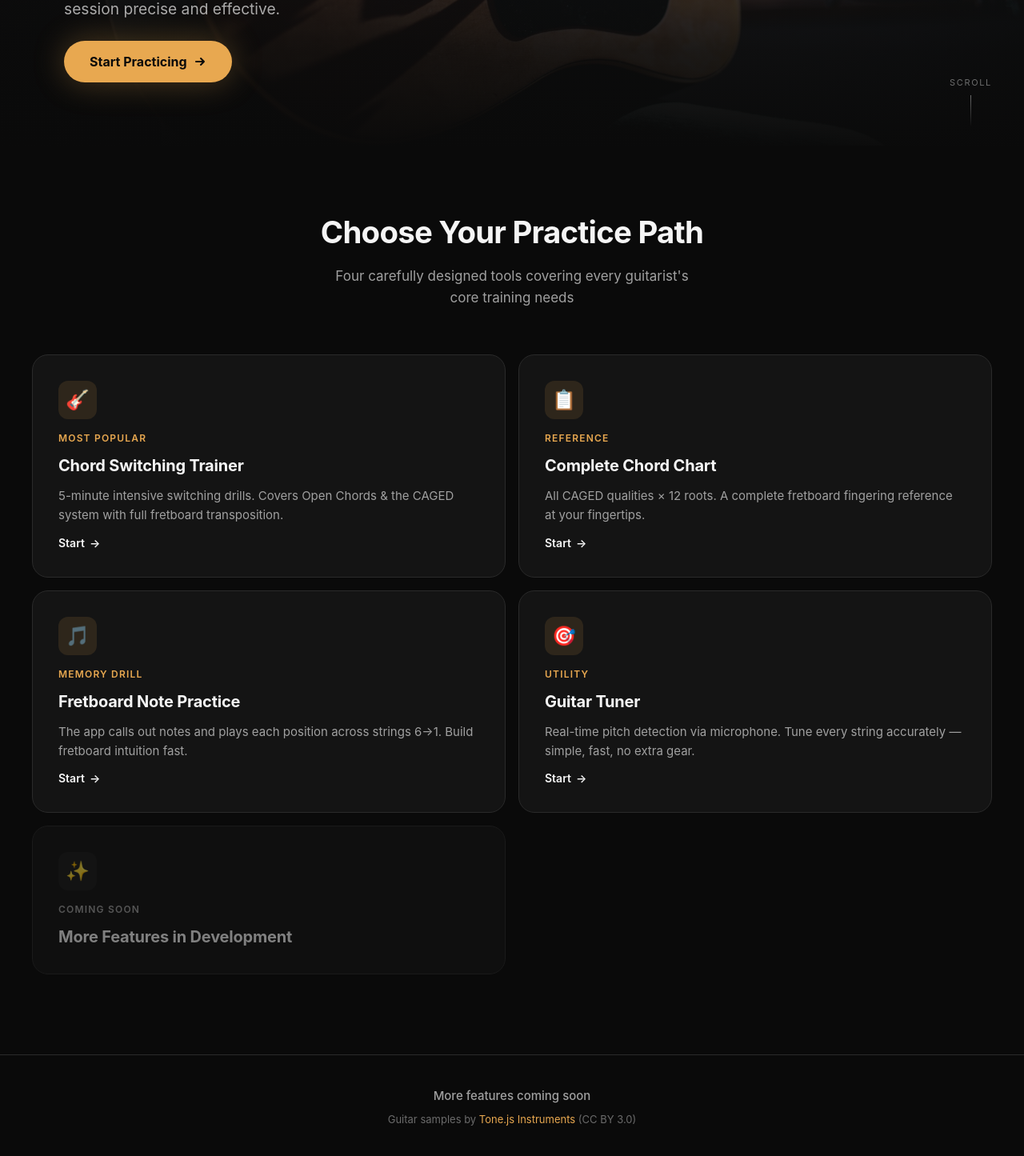
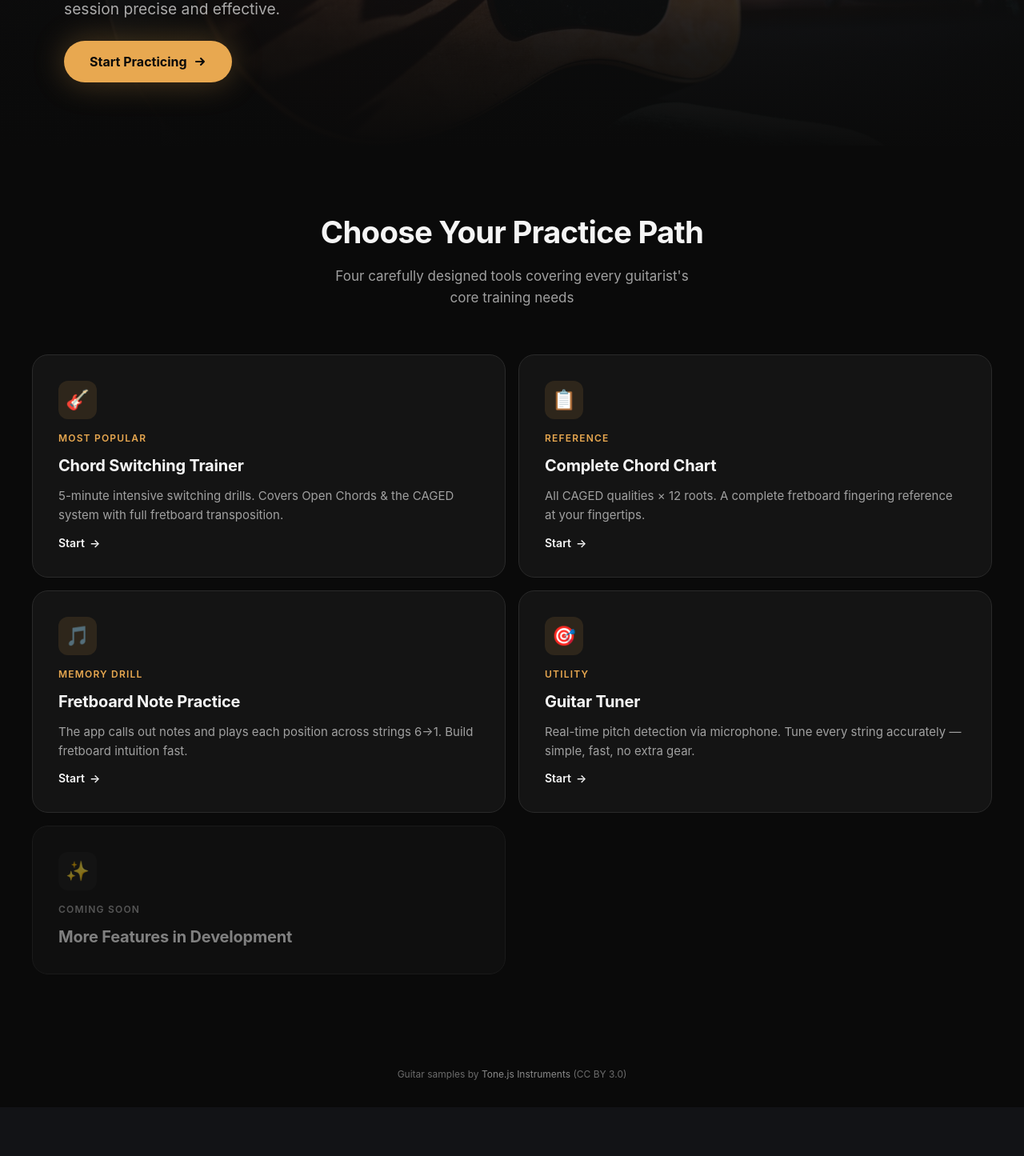
Before and after one commit to Helshr/FretFlow, a Next.js app: page /en in a window 1280 px wide. Shown: the part 617-2062 px from the top of the page at 80% size. After the commit the page ends 2001 px from the top, so only its background shows below. Built offline with nearby package versions, Linux system fonts and the light colour scheme.

Commit message:
feat: 移除首页底部 Footer 与 Hero 滚动提示（保留 CC-BY 最小署名）

```diff
--- a/app/[locale]/page.tsx
+++ b/app/[locale]/page.tsx
@@ -69,10 +69,6 @@ export default function HomePage() {
           </Link>
         </div>
 
-        <div className="animate-fade-up absolute bottom-6 right-10 z-[2] flex flex-col items-center gap-2 [animation-delay:900ms] [animation-fill-mode:forwards] max-md:right-5">
-          <span className="text-[11px] uppercase tracking-[0.15em] text-white/40">{t('scrollHint')}</span>
-          <div className="h-10 w-px bg-gradient-to-b from-white/40 to-transparent" />
-        </div>
       </section>
 
       {/* FEATURES — 功能卡片 */}
@@ -124,24 +120,19 @@ export default function HomePage() {
         </div>
       </section>
 
-      {/* FOOTER */}
-      <footer className="border-t border-[#2a2a2a] bg-[#0a0a0a] px-10 py-10 text-center max-md:px-5">
-        <div className="mx-auto flex max-w-[1200px] flex-col gap-2">
-          <p className="text-[0.9375rem] font-medium text-[#a0a0a0]">{t('footerMore')}</p>
-          <p className="text-[0.8125rem] text-[#6b6b6b]">
+      {/* 署名（CC-BY 许可要求保留，极简） */}
+      <p className="px-10 pb-8 pt-4 text-center text-[0.75rem] text-[#6b6b6b] max-md:px-5">
         Guitar samples by{' '}
         <a
           href="https://github.com/tonejs/tonejs-instruments"
           target="_blank"
           rel="noopener noreferrer"
-              className="text-[#e8a850] transition-colors hover:text-[#f5f5f5]"
+          className="text-[#8a8a8a] transition-colors hover:text-[#f5f5f5]"
         >
           Tone.js Instruments
         </a>{' '}
         (CC BY 3.0)
       </p>
-        </div>
-      </footer>
     </div>
   );
 }
```
Lines whose indentation alone changed are shown as unchanged.
